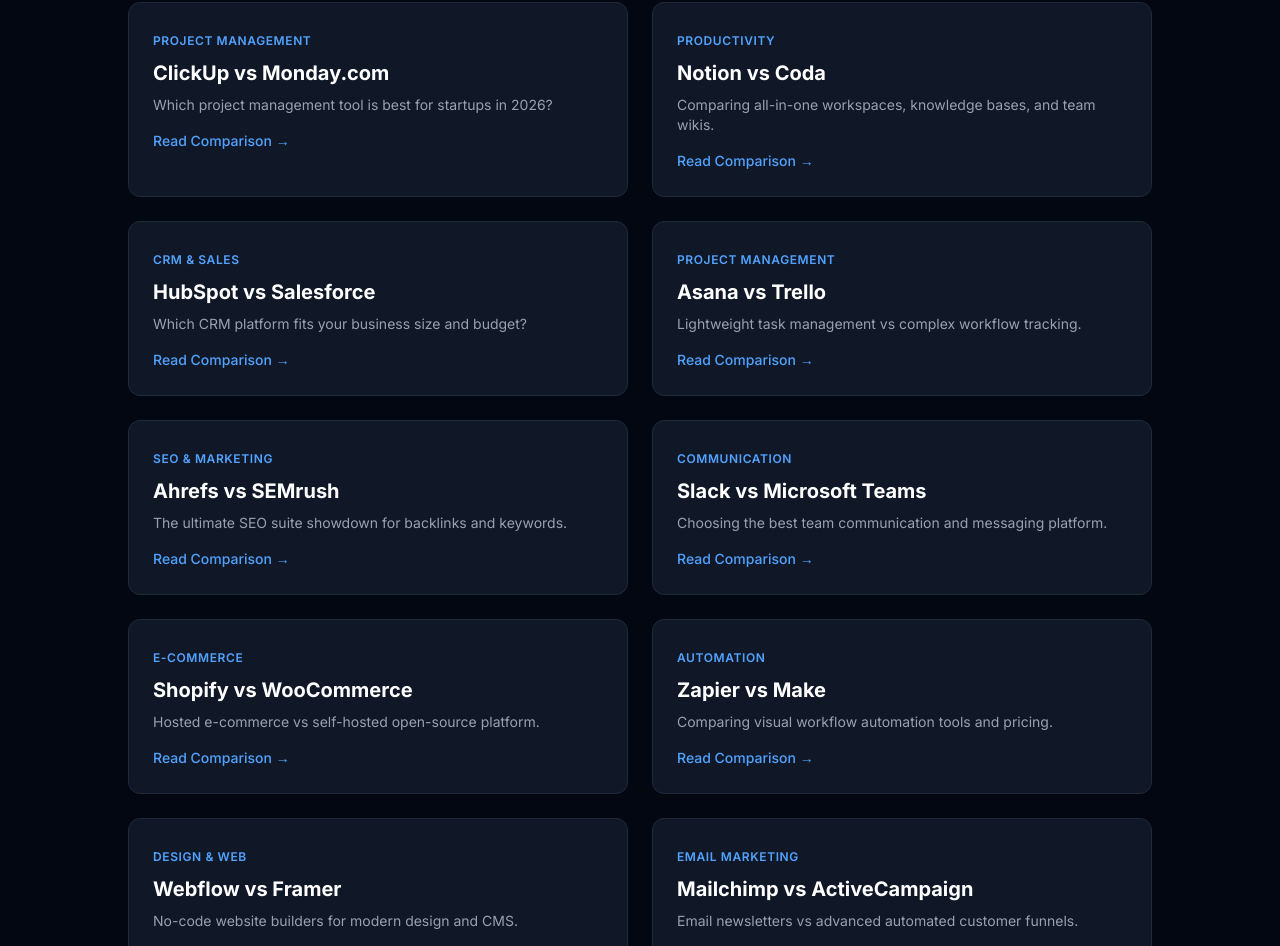
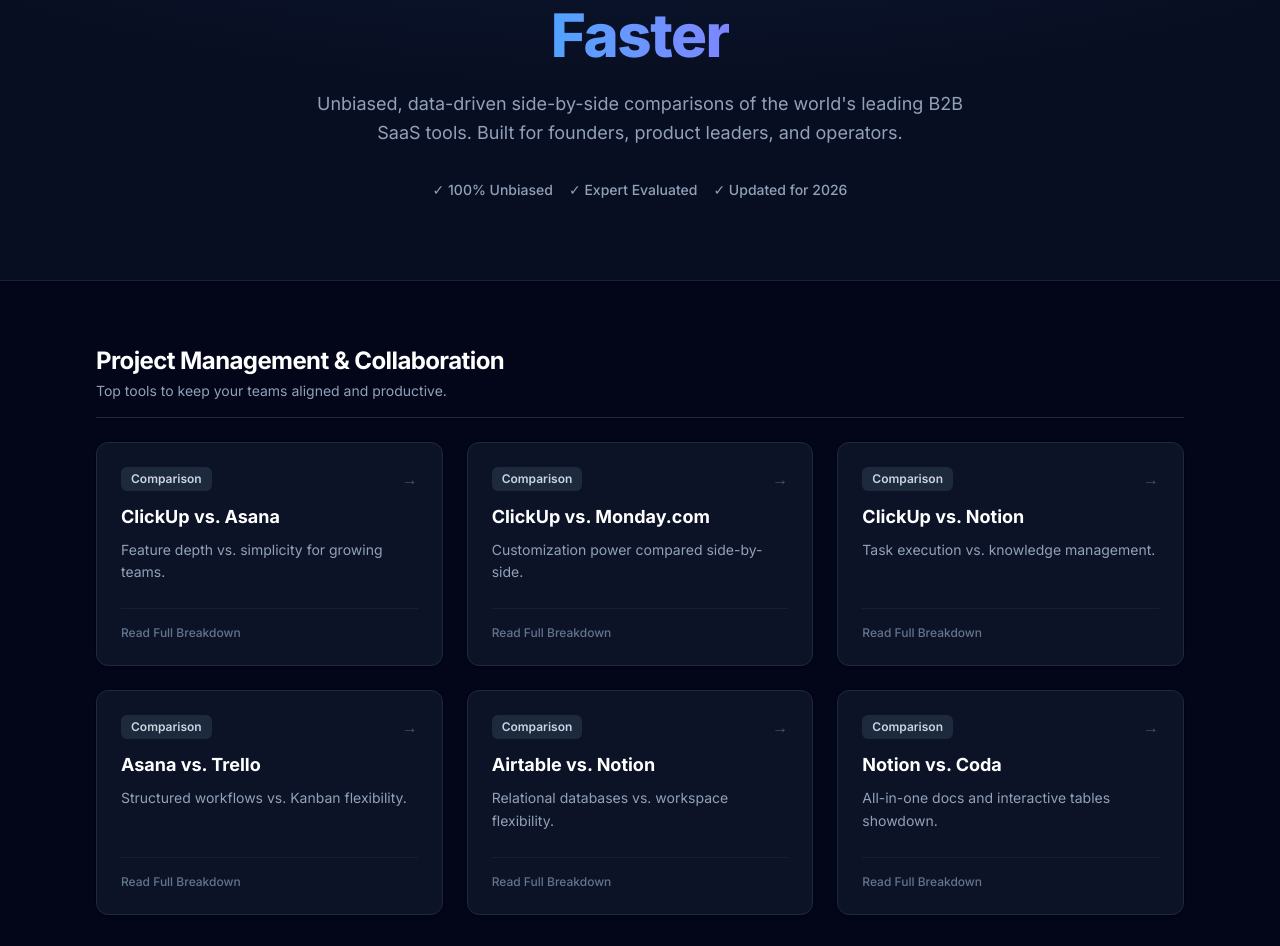
Before and after one commit to nguyenquocthieu231218-afk/b2b-hub, a Next.js app: page / in a window 1280 px wide. Shown: the part 186-1132 px from the top of the page. Built offline with nearby package versions, Linux system fonts and the light colour scheme.

Commit message:
Update page.tsx

```diff
--- a/app/page.tsx
+++ b/app/page.tsx
@@ -1,104 +1,142 @@
-import Link from 'next/link';
+import React from 'react';
 
-export default function Home() {
-  const comparisons = [
+// Danh sách các bài viết so sánh được nhóm theo danh mục chuẩn phong cách SaaS US/EU
+const CATEGORIES = [
   {
-      slug: 'clickup-vs-monday',
-      title: 'ClickUp vs Monday.com',
-      desc: 'Which project management tool is best for startups in 2026?',
-      category: 'Project Management',
+    name: 'Project Management & Collaboration',
+    description: 'Top tools to keep your teams aligned and productive.',
+    comparisons: [
+      { slug: 'clickup-vs-asana', title: 'ClickUp vs. Asana', desc: 'Feature depth vs. simplicity for growing teams.' },
+      { slug: 'clickup-vs-monday', title: 'ClickUp vs. Monday.com', desc: 'Customization power compared side-by-side.' },
+      { slug: 'clickup-vs-notion', title: 'ClickUp vs. Notion', desc: 'Task execution vs. knowledge management.' },
+      { slug: 'asana-vs-trello', title: 'Asana vs. Trello', desc: 'Structured workflows vs. Kanban flexibility.' },
+      { slug: 'airtable-vs-notion', title: 'Airtable vs. Notion', desc: 'Relational databases vs. workspace flexibility.' },
+      { slug: 'notion-vs-coda', title: 'Notion vs. Coda', desc: 'All-in-one docs and interactive tables showdown.' },
+    ],
   },
   {
-      slug: 'notion-vs-coda',
-      title: 'Notion vs Coda',
-      desc: 'Comparing all-in-one workspaces, knowledge bases, and team wikis.',
-      category: 'Productivity',
+    name: 'CRM & Sales Automation',
+    description: 'Scale your revenue pipeline and customer relationships.',
+    comparisons: [
+      { slug: 'hubspot-vs-salesforce', title: 'HubSpot vs. Salesforce', desc: 'Ease of use and scale for modern enterprises.' },
+      { slug: 'salesforce-vs-hubspot', title: 'Salesforce vs. HubSpot', desc: 'Enterprise complexity vs. inbound marketing power.' },
+      { slug: 'pipedrive-vs-hubspot', title: 'Pipedrive vs. HubSpot', desc: 'Sales pipeline focus vs. full inbound suite.' },
+    ],
   },
   {
-      slug: 'hubspot-vs-salesforce',
-      title: 'HubSpot vs Salesforce',
-      desc: 'Which CRM platform fits your business size and budget?',
-      category: 'CRM & Sales',
+    name: 'Marketing & Email',
+    description: 'Drive conversion, engagement, and automated retention.',
+    comparisons: [
+      { slug: 'mailchimp-vs-activecampaign', title: 'Mailchimp vs. ActiveCampaign', desc: 'Simple email blasts vs. advanced marketing automation.' },
+      { slug: 'klaviyo-vs-mailchimp', title: 'Klaviyo vs. Mailchimp', desc: 'E-commerce focused revenue data vs. general marketing.' },
+    ],
   },
   {
-      slug: 'asana-vs-trello',
-      title: 'Asana vs Trello',
-      desc: 'Lightweight task management vs complex workflow tracking.',
-      category: 'Project Management',
+    name: 'SEO & Content Growth',
+    description: 'Dominate search rankings and outpace your competitors.',
+    comparisons: [
+      { slug: 'ahrefs-vs-semrush', title: 'Ahrefs vs. SEMrush', desc: 'The definitive battle of SEO data powerhouses.' },
+    ],
   },
   {
-      slug: 'ahrefs-vs-semrush',
-      title: 'Ahrefs vs SEMrush',
-      desc: 'The ultimate SEO suite showdown for backlinks and keywords.',
-      category: 'SEO & Marketing',
+    name: 'Communication & Workflow',
+    description: 'Connect your stack and team real-time communications.',
+    comparisons: [
+      { slug: 'slack-vs-teams', title: 'Slack vs. Microsoft Teams', desc: 'Developer favorite vs. enterprise ecosystem choice.' },
+      { slug: 'zapier-vs-make', title: 'Zapier vs. Make (Integromat)', desc: 'Reliable automation vs. complex visual scenarios.' },
+    ],
   },
   {
-      slug: 'slack-vs-teams',
-      title: 'Slack vs Microsoft Teams',
-      desc: 'Choosing the best team communication and messaging platform.',
-      category: 'Communication',
-    },
-    {
-      slug: 'shopify-vs-woocommerce',
-      title: 'Shopify vs WooCommerce',
-      desc: 'Hosted e-commerce vs self-hosted open-source platform.',
-      category: 'E-commerce',
-    },
-    {
-      slug: 'zapier-vs-make',
-      title: 'Zapier vs Make',
-      desc: 'Comparing visual workflow automation tools and pricing.',
-      category: 'Automation',
-    },
-    {
-      slug: 'webflow-vs-framer',
-      title: 'Webflow vs Framer',
-      desc: 'No-code website builders for modern design and CMS.',
-      category: 'Design & Web',
-    },
-    {
-      slug: 'mailchimp-vs-activecampaign',
-      title: 'Mailchimp vs ActiveCampaign',
-      desc: 'Email newsletters vs advanced automated customer funnels.',
-      category: 'Email Marketing',
+    name: 'Web Builders & E-Commerce',
+    description: 'Launch stunning storefronts and high-converting websites.',
+    comparisons: [
+      { slug: 'shopify-vs-woocommerce', title: 'Shopify vs. WooCommerce', desc: 'Hosted e-commerce power vs. open-source control.' },
+      { slug: 'webflow-vs-framer', title: 'Webflow vs. Framer', desc: 'Advanced design control vs. rapid visual prototyping.' },
+      { slug: 'wix-vs-squarespace', title: 'Wix vs. Squarespace', desc: 'All-around flexibility vs. stunning aesthetic design.' },
+    ],
   },
 ];
 
+export default function HomePage() {
   return (
-    <main className="min-h-screen bg-gray-950 text-gray-100 py-12 px-4 sm:px-6 lg:px-8">
-      <div className="max-w-5xl mx-auto">
-        <header className="text-center mb-12">
-          <h1 className="text-4xl font-extrabold text-white tracking-tight sm:text-5xl">
-            B2B Software Review Hub
+    <div className="min-h-screen bg-slate-950 text-slate-100 selection:bg-blue-500 selection:text-white">
+      {/* Hero Section */}
+      <header className="relative overflow-hidden border-b border-slate-800/80 bg-slate-900/50 py-20 px-4 sm:px-6 lg:px-8">
+        <div className="absolute inset-0 bg-[radial-gradient(ellipse_80%_80%_at_50%_-20%,rgba(59,130,246,0.15),rgba(255,255,255,0))]"></div>
+        <div className="relative max-w-5xl mx-auto text-center">
+          <div className="inline-flex items-center gap-2 px-3 py-1 rounded-full bg-blue-500/10 border border-blue-500/20 text-blue-400 text-xs font-semibold uppercase tracking-wider mb-6">
+            <span>Verified Software Intelligence</span>
+          </div>
+          <h1 className="text-4xl sm:text-6xl font-extrabold tracking-tight text-white mb-6">
+            Make Smarter Software Decisions <span className="text-transparent bg-clip-text bg-gradient-to-r from-blue-400 to-indigo-400">Faster</span>
           </h1>
-          <p className="mt-4 text-lg text-gray-400">
-            Unbiased, data-driven comparisons to help your startup pick the right tech stack in 2026.
+          <p className="max-w-2xl mx-auto text-lg text-slate-400 mb-8 leading-relaxed">
+            Unbiased, data-driven side-by-side comparisons of the world's leading B2B SaaS tools. Built for founders, product leaders, and operators.
           </p>
+          <div className="flex flex-wrap justify-center gap-4 text-sm text-slate-400 font-medium">
+            <span className="flex items-center gap-1.5">✓ 100% Unbiased</span>
+            <span className="flex items-center gap-1.5">✓ Expert Evaluated</span>
+            <span className="flex items-center gap-1.5">✓ Updated for 2026</span>
+          </div>
+        </div>
       </header>
 
-        <div className="grid grid-cols-1 md:grid-cols-2 gap-6">
-          {comparisons.map((item) => (
-            <Link
-              key={item.slug}
+      {/* Main Categories & Comparisons Grid */}
+      <main className="max-w-6xl mx-auto px-4 sm:px-6 lg:px-8 py-16">
+        <div className="space-y-16">
+          {CATEGORIES.map((cat, idx) => (
+            <section key={idx} className="space-y-6">
+              <div className="border-b border-slate-800 pb-4">
+                <h2 className="text-2xl font-bold tracking-tight text-white">{cat.name}</h2>
+                <p className="text-sm text-slate-400 mt-1">{cat.description}</p>
+              </div>
+
+              <div className="grid grid-cols-1 md:grid-cols-2 lg:grid-cols-3 gap-6">
+                {cat.comparisons.map((item, cIdx) => (
+                  <a
+                    key={cIdx}
                     href={`/${item.slug}`}
-              className="block p-6 bg-gray-900 rounded-xl border border-gray-800 hover:border-blue-500 transition-colors duration-200"
+                    className="group relative bg-slate-900/80 hover:bg-slate-900 border border-slate-800 hover:border-slate-700 rounded-xl p-6 transition-all duration-200 shadow-sm hover:shadow-md flex flex-col justify-between"
                   >
-              <span className="text-xs font-semibold text-blue-400 uppercase tracking-wider">
-                {item.category}
+                    <div>
+                      <div className="flex items-center justify-between mb-3">
+                        <span className="text-xs font-semibold px-2.5 py-1 rounded-md bg-slate-800 text-slate-300 group-hover:text-blue-400 transition-colors">
+                          Comparison
                         </span>
-              <h2 className="text-xl font-bold text-white mt-2 mb-2">
+                        <span className="text-slate-600 group-hover:text-blue-400 transition-transform group-hover:translate-x-1">
+                          &rarr;
+                        </span>
+                      </div>
+                      <h3 className="text-lg font-bold text-white group-hover:text-blue-400 transition-colors mb-2">
                         {item.title}
-              </h2>
-              <p className="text-sm text-gray-400">
+                      </h3>
+                      <p className="text-sm text-slate-400 line-clamp-2 leading-relaxed">
                         {item.desc}
                       </p>
-              <div className="mt-4 text-sm font-medium text-blue-400 hover:underline inline-flex items-center">
-                Read Comparison &rarr;
                     </div>
-            </Link>
+                    <div className="mt-6 pt-4 border-t border-slate-800/60 flex items-center justify-between text-xs font-medium text-slate-500">
+                      <span>Read Full Breakdown</span>
+                      <span className="text-blue-400 opacity-0 group-hover:opacity-100 transition-opacity">Explore &rarr;</span>
+                    </div>
+                  </a>
                 ))}
               </div>
+            </section>
+          ))}
         </div>
       </main>
+
+      {/* Footer */}
+      <footer className="border-t border-slate-900 bg-slate-950 py-12 px-4 sm:px-6 lg:px-8 text-center text-sm text-slate-500">
+        <div className="max-w-5xl mx-auto flex flex-col sm:flex-row items-center justify-between gap-4">
+          <p>&copy; {new Date().getFullYear()} B2B Software Hub. All rights reserved.</p>
+          <div className="flex gap-6 text-slate-400">
+            <a href="/" className="hover:text-white transition-colors">Home</a>
+            <span className="text-slate-700">|</span>
+            <span className="text-slate-500">Powered by Next.js & Vercel</span>
+          </div>
+        </div>
+      </footer>
+    </div>
   );
 }
```
Lines whose indentation alone changed are shown as unchanged.
